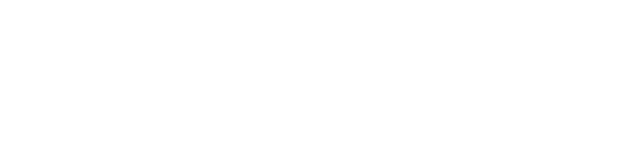
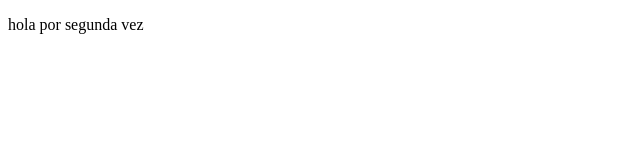
Before and after one commit to kyatopa/proyecto-git, a plain HTML site: page index.html in a window 1280 px wide. Shown: the whole page, without its empty margins (0-640 px from the left). Drawn offline with Linux system fonts and the light colour scheme.

Commit message:
Version 0.0.2

```diff
--- a/index.html
+++ b/index.html
@@ -4,6 +4,6 @@
 	<title>hola desde git</title>
 </head>
 <body>
-
+<p>hola por segunda vez</p>
 </body>
 </html>
```
